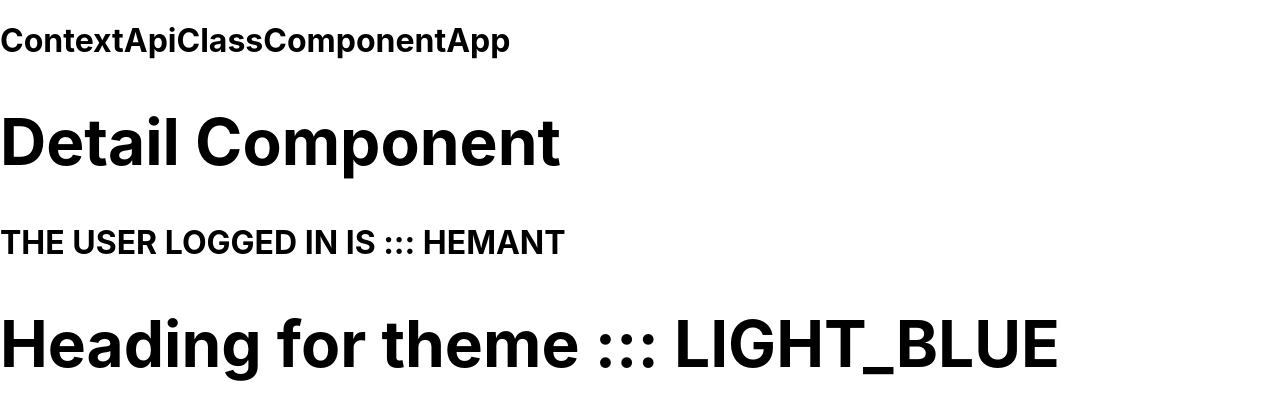
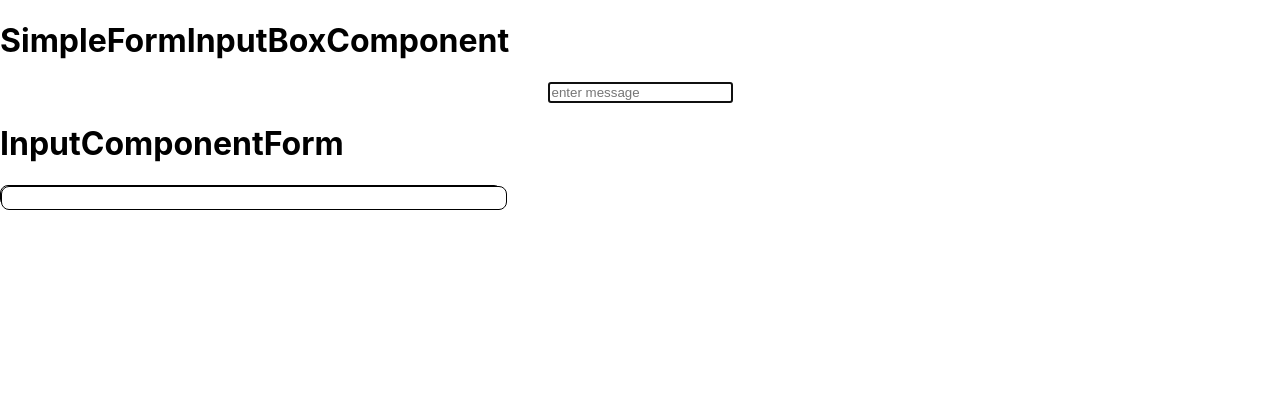
Before and after one commit to Hemant2122/newton-react-project, a React (Create React App) app: page / in a window 1280 px wide. Shown: the top 420 px of the page. Built offline with nearby package versions, Linux system fonts and the light colour scheme.

Commit message:
useRef Basic  and Example

```diff
--- /dev/null
+++ b/src/18. useRef/1. useRefBasic/UseRefBasic.js
@@ -0,0 +1,40 @@
+import { useRef } from "react";
+
+
+function UseRefBasic(){
+
+    const DEFAULT_VAL = 12;
+
+    const ref = useRef(DEFAULT_VAL);
+    const { current } = ref;
+    console.log(ref);
+
+
+
+    function onClickHandler(){
+        console.log("-------------------- PRE VALUE --------------------", ref.current);
+
+        ref.current = ref.current + 1;
+
+        console.log("-------------------- UPDATED VALUE --------------------", ref.current);
+
+    }
+
+    return(
+        <>
+            <h1>use Ref</h1>
+            <p>Current Val: {current}</p>
+            <button onClick={onClickHandler}>+</button>
+        </>
+    )
+}
+
+export default UseRefBasic;
+
+
+/**
+ *  useRef -> preservation of data (just like useState) but without the re-rendering.
+ *  1. Not only it stores the data (number, string, boolean, character)
+ *  2. It can store the REFERENCE to the OBjects (array , Object and Elements)
+ *
+ */
--- /dev/null
+++ b/src/18. useRef/2. useRefExamples/1. ShowLatesValAndPrevVal/ShowLatesValAndPrevVal.js
@@ -0,0 +1,26 @@
+import { useEffect, useRef, useState } from "react";
+
+
+function ShowLatesValAndPrevVal(){
+
+    const [counterVal, setCounterVal] = useState(0);
+    const ref = useRef("-");
+
+
+    useEffect(() => {
+        ref.current = counterVal;
+    })
+
+
+    return(
+        <>
+            <h1>Hello</h1>
+            <h3>Prev VAL: {ref.current}</h3>
+            <h3>LatestVal: {counterVal}</h3>
+
+            <button onClick={() => setCounterVal(old => old + 1)}>+1</button>
+        </>
+    )
+}
+
+export default ShowLatesValAndPrevVal;
--- /dev/null
+++ b/src/18. useRef/2. useRefExamples/2. SimpleFormInputBoxComponent/SimpleFormInputBoxComponent.js
@@ -0,0 +1,31 @@
+import { useEffect, useRef } from "react";
+
+
+function SimpleFormInputBoxComponent(){
+
+    const inputBoxReference = useRef();
+
+    useEffect(() => {
+        inputBoxReference.current.focus();
+    })
+
+    return (
+        <>
+            <h1>SimpleFormInputBoxComponent</h1>
+
+            <div
+            style={{
+                display: "flex",
+                justifyContent: "center",
+            }}>
+                <input ref={inputBoxReference} id="inputbox" type="text" placeholder="enter message" onChange={() => {}} />
+            </div>
+
+        </>
+    )
+}
+
+export default SimpleFormInputBoxComponent;
+
+
+// EXAMPLE OF NATIVE (react) input component.
--- /dev/null
+++ b/src/18. useRef/2. useRefExamples/3. InputComponentForm/CommonFormUI/Input.js
@@ -0,0 +1,21 @@
+function Input() {
+  return (
+    <div
+      style={{
+        width: "500px",
+        height: "20px",
+        border: "1px solid black",
+        borderRadius: "8px",
+      }}
+    >
+      <input style={{
+        width: "500px",
+        height: "20px",
+        border: "1px solid black",
+        borderRadius: "8px",
+      }} type="text" />
+    </div>
+  );
+}
+
+export default Input;
--- /dev/null
+++ b/src/18. useRef/2. useRefExamples/3. InputComponentForm/InputComponentForm.js
@@ -0,0 +1,26 @@
+import { useEffect, useRef } from "react";
+import Input from "./CommonFormUI/Input";
+
+
+function InputComponentForm(){
+
+    const inputBoxReference = useRef();
+
+    useEffect(() => {
+        // inputBoxReference.current.focus();
+    })
+
+    return (
+        <>
+
+            <h1>InputComponentForm</h1>
+
+            <Input ref={inputBoxReference} />
+
+        </>
+    )
+}
+
+export default InputComponentForm;
+
+// EXAMPLE OF MY OWN input component.
--- a/src/App.js
+++ b/src/App.js
@@ -33,6 +33,10 @@ import PokemonKingdomMainPage from './11. PokemonKingdom/Page/PokemonKingdomMain
 import LifeCycle from './10. ClassComponent/0. LifeCycleOfClassComponent/LifeCycle';
 import Portals from './17. Portals/Portals';
 import ContextApiClassComponentApp from './14. ContextApi/3. ContextApiClassComponent/ContextApiClassComponentApp';
+import UseRefBasic from './18. useRef/1. useRefBasic/UseRefBasic';
+import ShowLatesValAndPrevVal from './18. useRef/2. useRefExamples/1. ShowLatesValAndPrevVal/ShowLatesValAndPrevVal';
+import SimpleFormInputBoxComponent from './18. useRef/2. useRefExamples/2. SimpleFormInputBoxComponent/SimpleFormInputBoxComponent';
+import InputComponentForm from './18. useRef/2. useRefExamples/3. InputComponentForm/InputComponentForm';
 
 
 
@@ -183,7 +187,14 @@ function App() {
     {/* <Portals  title={"Hey I am A popup"}/> */}
 
 
-    <ContextApiClassComponentApp />
+    {/* <ContextApiClassComponentApp /> */}
+
+    {/* <UseRefBasic /> */}
+
+    {/* <ShowLatesValAndPrevVal /> */}
+
+    <SimpleFormInputBoxComponent />
+    <InputComponentForm />
 
     </>
   );
```
